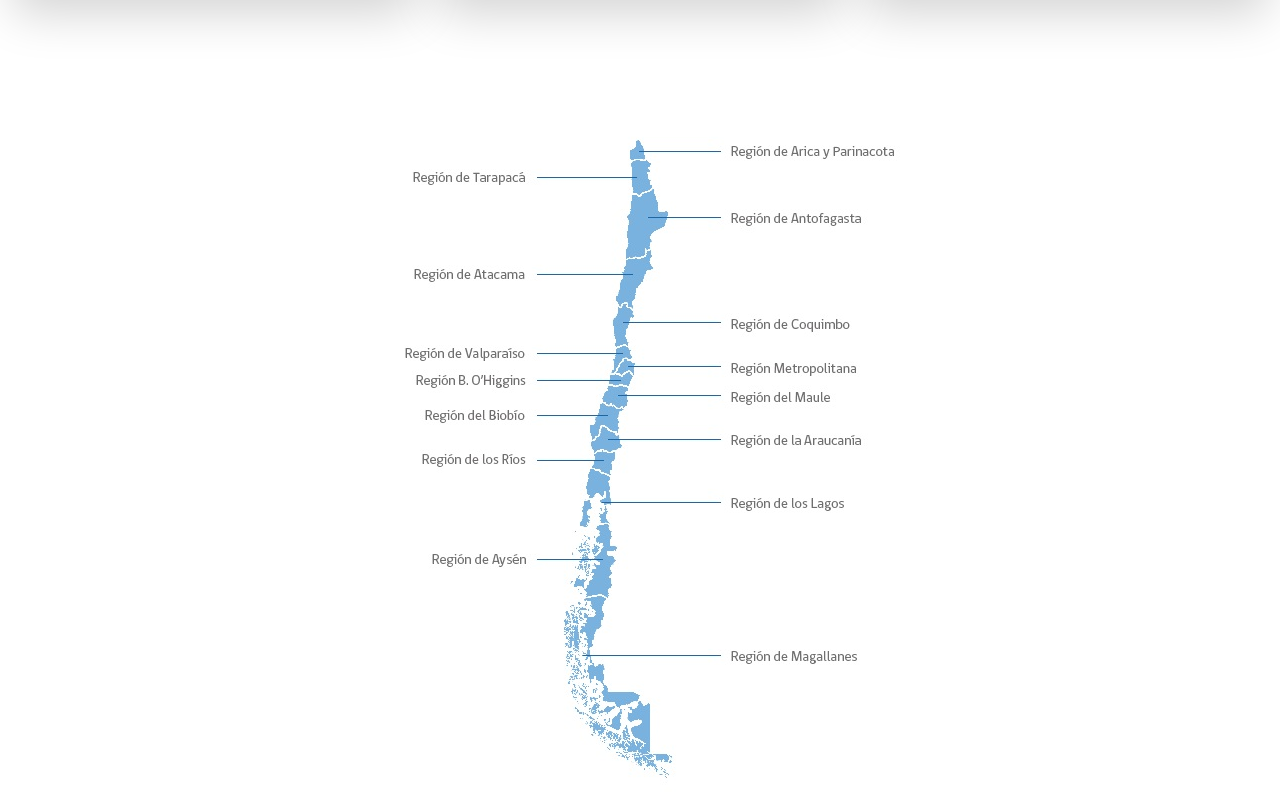
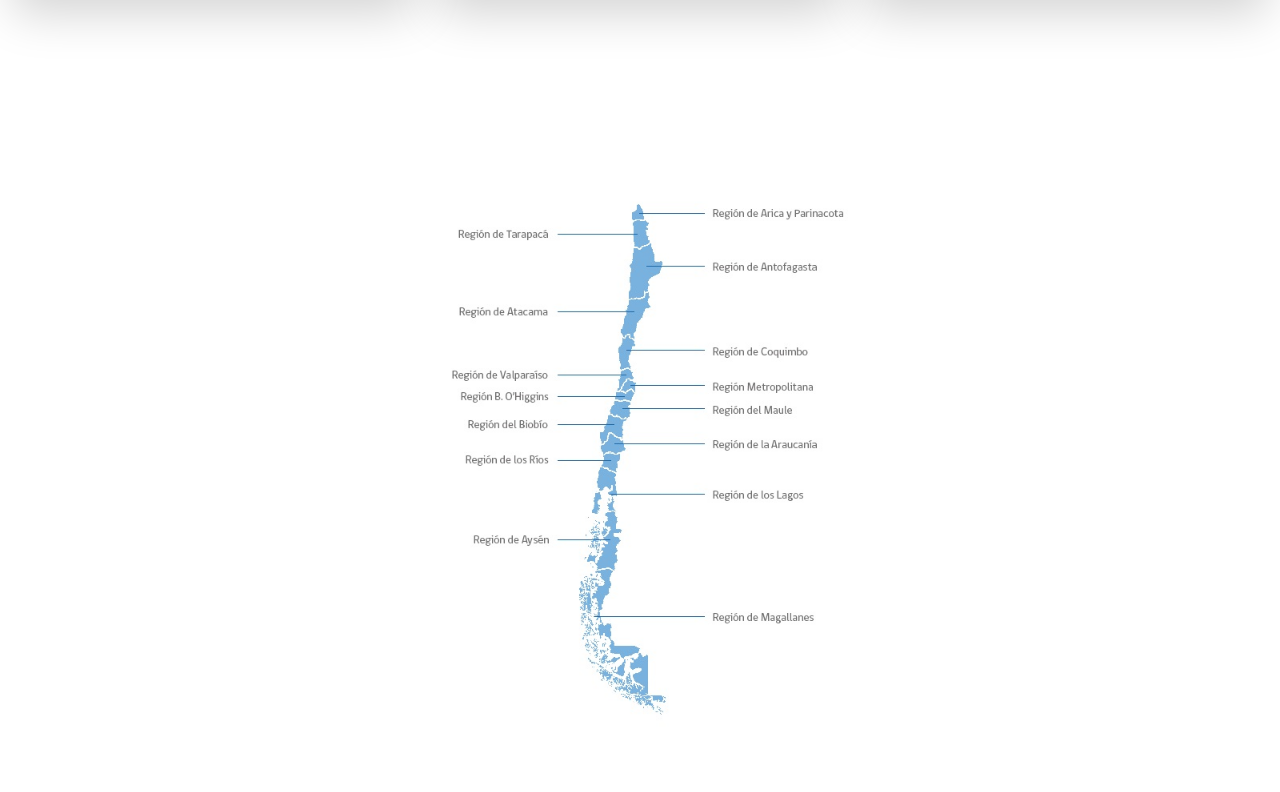
Before and after one commit to JBenAvil/voszius, a plain HTML site: page index.html in a window 1280 px wide. Shown: the part 3448-4240 px from the top of the page. Drawn offline with nearby package versions, Linux system fonts and the light colour scheme; a web font is replaced by a local one.

Commit message:
add_porc

```diff
--- a/index.html
+++ b/index.html
@@ -430,7 +430,7 @@
   <div class="icons">
     <div class="icon-container">
       <div class="icon-box">
-        <img src="static/body/mapa-chile.jpg">
+        <img src="static/body/mapa-chile.jpg" height="80%" width="auto">
       </div>
     </div>
   </div>
```
